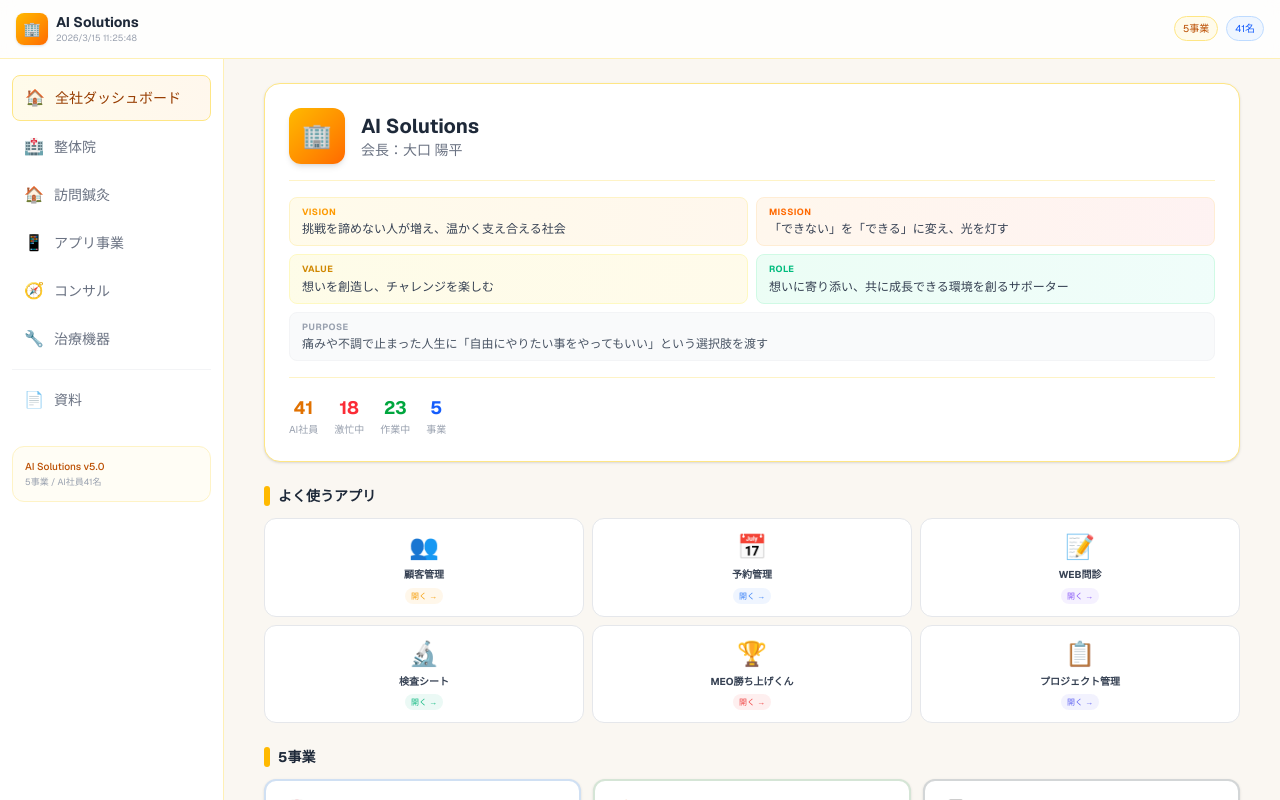
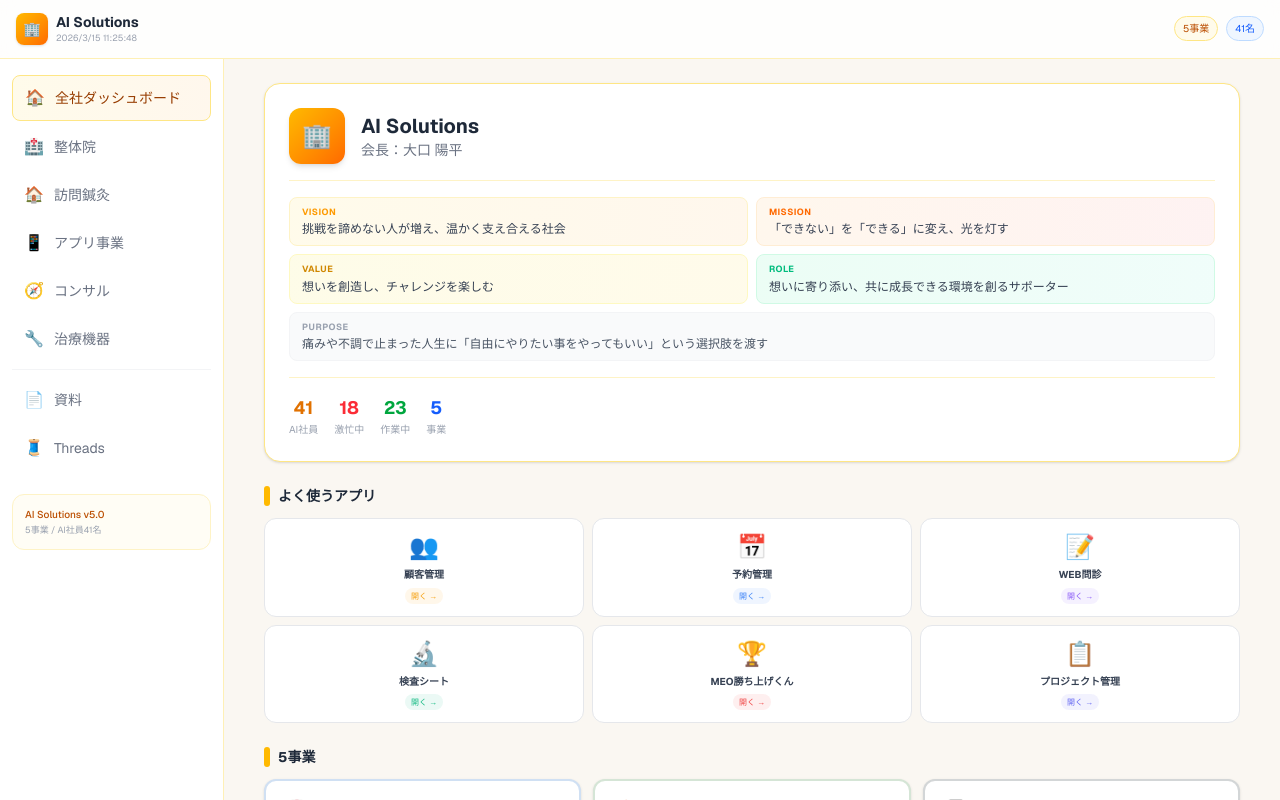
Before and after one commit to yosinkyuin1031-glitch/virtual-office, a Next.js app: page / in a window 1280 px wide. Shown: the top 800 px of the page. Built offline with nearby package versions, Linux system fonts and the light colour scheme.

Commit message:
Threadsサイドバー追加+閲覧数表示

```diff
--- a/app/page.tsx
+++ b/app/page.tsx
@@ -1572,6 +1572,16 @@ export default function VirtualOffice() {
               <span className="text-base">📄</span>
               <span>資料</span>
             </Link>
+
+            {/* Threadsリンク */}
+            <Link
+              href="/threads"
+              className="flex items-center gap-2.5 px-3 py-2.5 rounded-lg text-sm transition text-gray-500 hover:bg-amber-50 hover:text-amber-700"
+              onClick={() => setSidebarOpen(false)}
+            >
+              <span className="text-base">🧵</span>
+              <span>Threads</span>
+            </Link>
           </nav>
 
           <div className="mt-6 mx-3 p-3 rounded-xl bg-amber-50/50 border border-amber-100">
--- a/app/threads/page.tsx
+++ b/app/threads/page.tsx
@@ -20,6 +20,7 @@ interface ThreadPost {
   text: string
   status: Status
   thread_id: string | null
+  views: number | null
   created_at: string
   updated_at: string
 }
@@ -248,10 +249,15 @@ export default function ThreadsPage() {
                     </div>
                   )}
 
-                  {/* thread_id表示（投稿済みの場合） */}
-                  {isPosted && post.thread_id && (
-                    <div className="mb-3 text-xs text-gray-500">
-                      Thread ID: {post.thread_id}
+                  {/* 投稿済み情報 */}
+                  {isPosted && (
+                    <div className="mb-3 flex items-center gap-3 text-xs text-gray-500">
+                      {post.views !== null && post.views > 0 && (
+                        <span className="text-green-400 font-medium">{post.views.toLocaleString()} views</span>
+                      )}
+                      {post.thread_id && (
+                        <span>ID: {post.thread_id}</span>
+                      )}
                     </div>
                   )}
 
```
